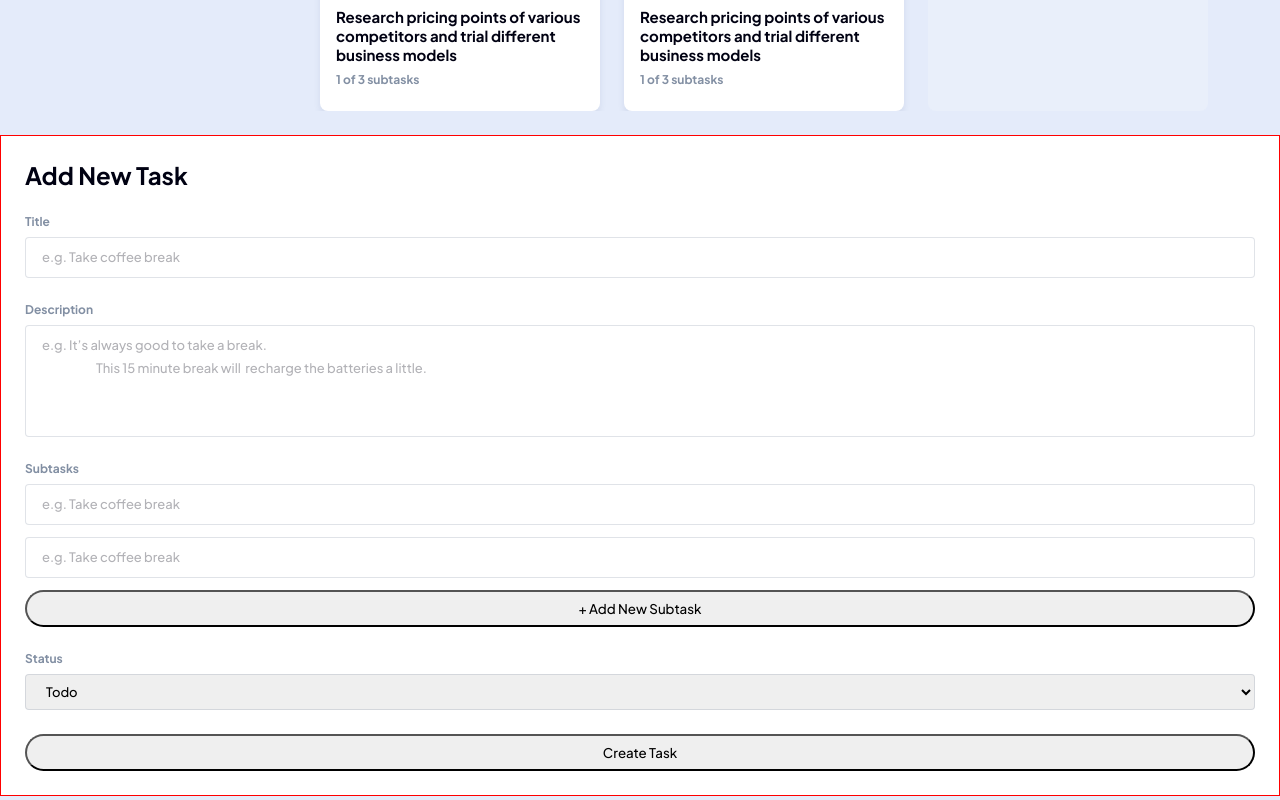
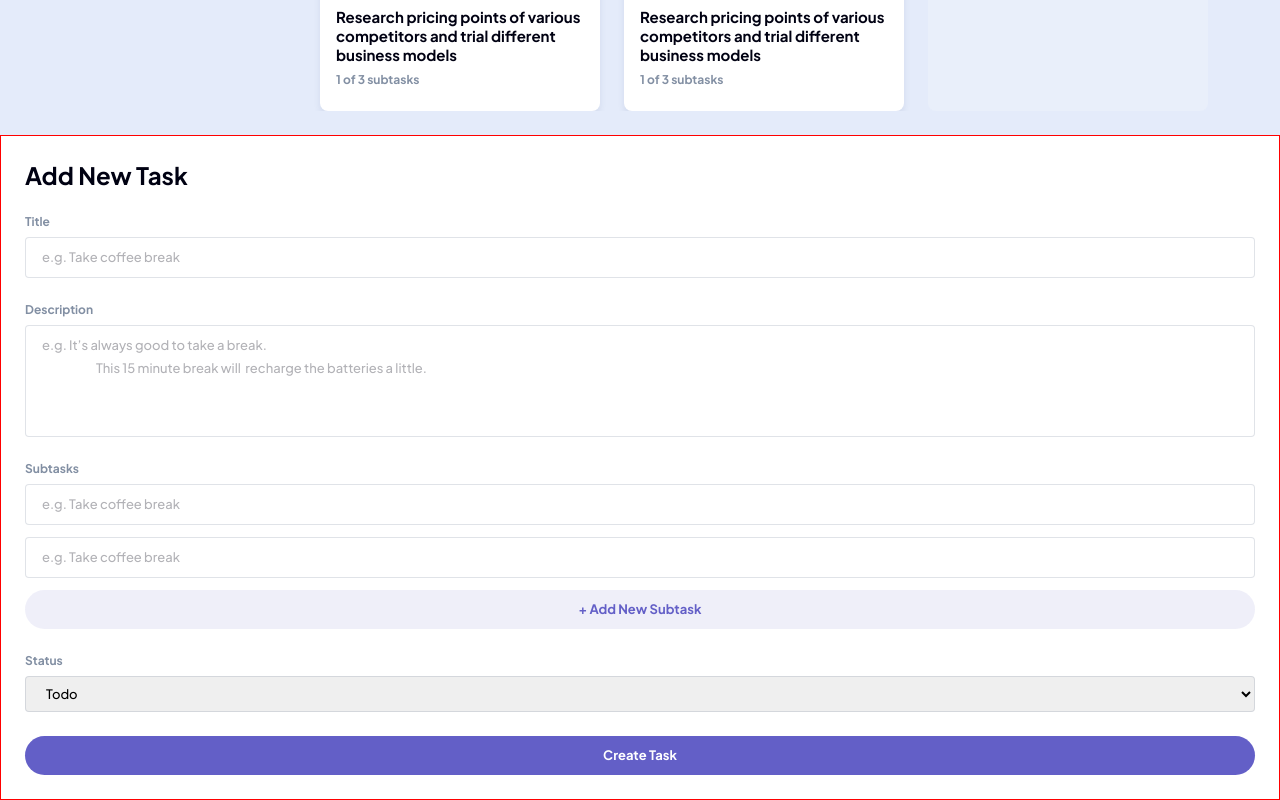
Before and after one commit to ringtho/kanban, a React (Create React App) app: page / in a window 1280 px wide. Shown: the part 494-1294 px from the top of the page. Built offline with nearby package versions, Linux system fonts and the light colour scheme.

Commit message:
Updated the buttons for the add new task page

```diff
--- a/src/components/AddNewTask.tsx
+++ b/src/components/AddNewTask.tsx
@@ -21,7 +21,7 @@ const AddNewTask = () => {
                         <div className="add-subtask">
                             <input type="text" placeholder="e.g. Take coffee break" />
                             <input type="text" placeholder="e.g. Take coffee break" />
-                            <button>+ Add New Subtask</button>
+                            <button className="add-subtask-btn">+ Add New Subtask</button>
                         </div>
                     </div>
                     <div className="add-task">
@@ -32,7 +32,7 @@ const AddNewTask = () => {
                             <option>Done</option>
                         </select>
                     </div>
-                    <button type="submit">Create Task</button>
+                    <button type="submit" className="create-task-btn">Create Task</button>
                 </form>
             </div>
 
--- a/src/index.css
+++ b/src/index.css
@@ -260,8 +260,22 @@ body {
 
 button {
   border-radius: 20px;
+  font-size: 13px;
+  line-height: 23px;
+  border: none;
+  font-weight: bold;
 }
 
-.add-task-form button {
+button:hover {
+  cursor: pointer;
+}
 
+.add-subtask-btn {
+  color: var(--primary-btn);
+  background-color: rgba(99, 95, 199, 0.1);
 }
+
+.create-task-btn {
+  color: #FFFFFF;
+  background-color: var(--primary-btn);
+}
```
